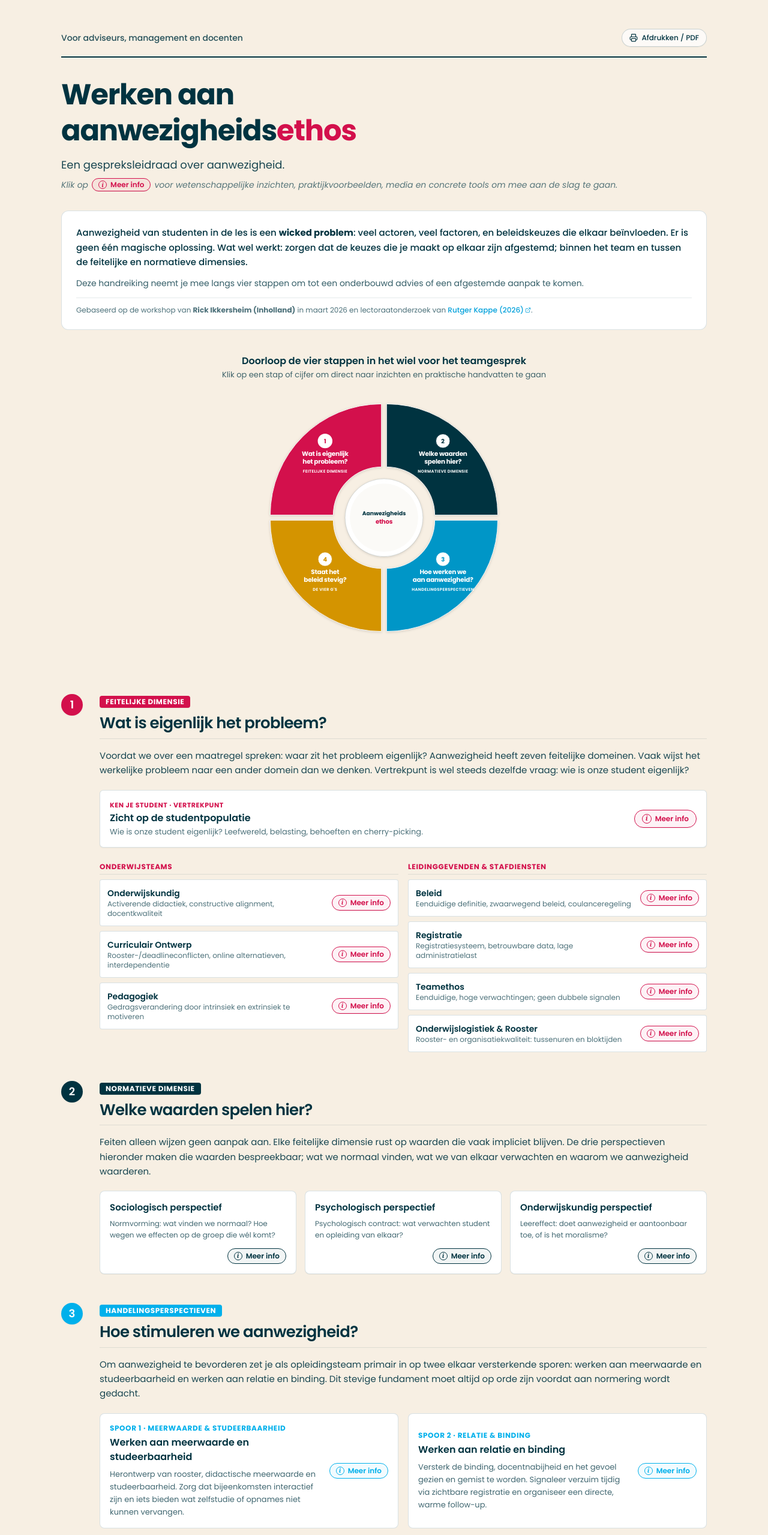
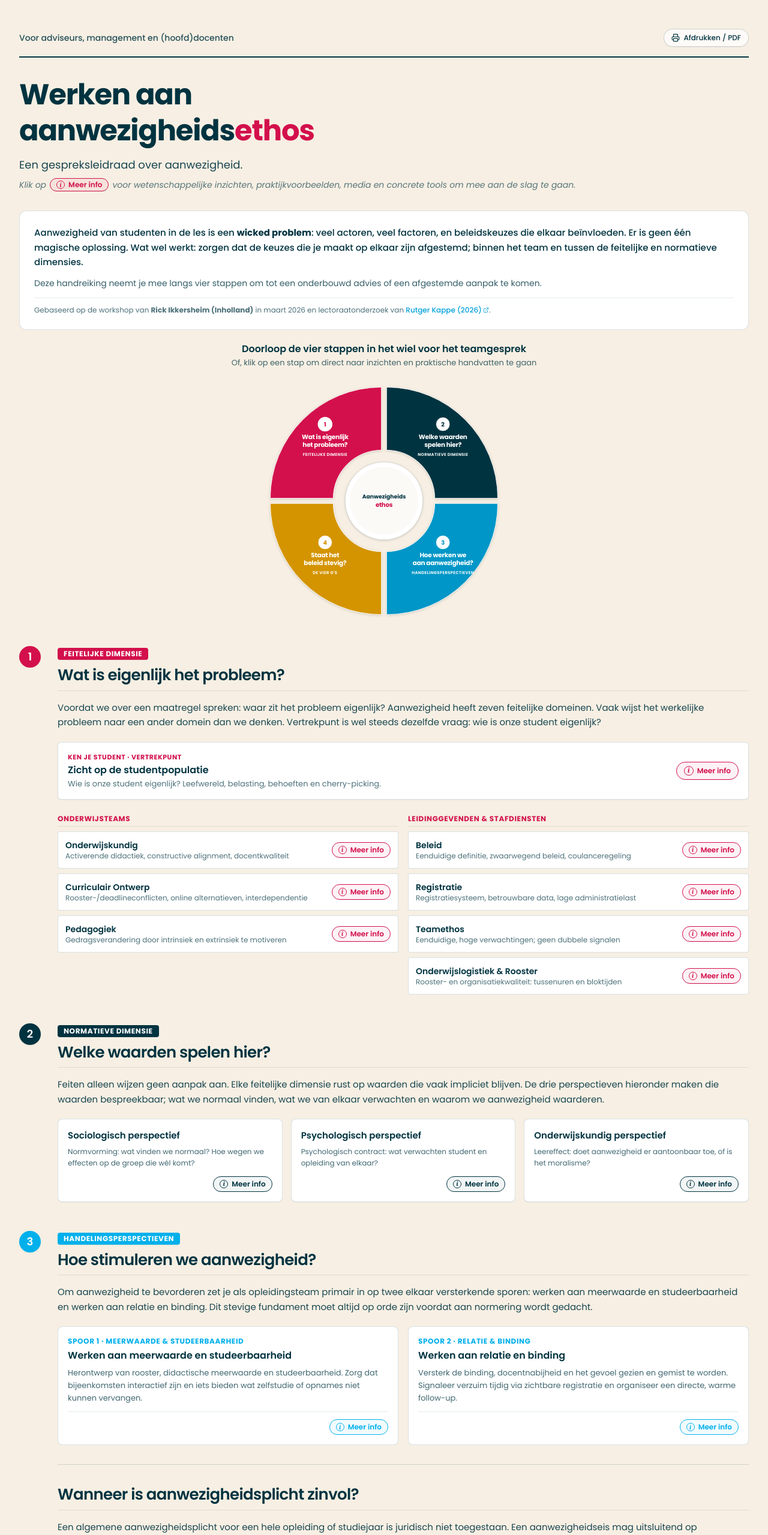
Before and after one commit to i-yesil/aanwezigheid, a React (Vite) app: page / in a window 1280 px wide. Shown: the top 2559 px of the page at 60% size. Built offline with nearby package versions, Linux system fonts and the light colour scheme.

Commit message:
refactor: improve layout, spacing, and styling
Adjusted container widths and section spacing for better responsiveness. Updated header text and enforced uniform grid height for the pillars section to improve consistency.

```diff
--- a/src/App.tsx
+++ b/src/App.tsx
@@ -78,7 +78,7 @@ export default function App() {
   return (
     <div className="min-h-screen bg-[#f7efe3] text-[#003340] font-['Poppins',system-ui,sans-serif]">
       {/* Main Page Container */}
-      <main className="max-w-[1140px] mx-auto px-4 sm:px-8 py-8 sm:py-12 no-print relative">
+      <main className="max-w-[1340px] mx-auto px-4 sm:px-8 py-8 sm:py-12 no-print relative">
         {/* Masthead */}
         <Masthead
           onPrint={handlePrint}
@@ -104,7 +104,7 @@ export default function App() {
         </div>
 
         {/* Hero Section: Wicked Problem & Interactive Wheel */}
-        <div className="space-y-6 mb-12">
+        <div className="space-y-4 mb-6 sm:mb-8">
           {/* Wicked Problem Callout Box */}
           <div className="bg-white border border-[#003340]/15 rounded-xl p-5 sm:p-6">
             <p className="text-sm sm:text-[15px] text-[#003340] leading-relaxed mb-3 font-medium">
@@ -129,13 +129,13 @@ export default function App() {
           </div>
 
           {/* Interactive Wheel */}
-          <div className="bg-transparent py-2 sm:py-4">
-            <div className="text-center mb-3">
+          <div className="bg-transparent pt-1 pb-0">
+            <div className="text-center mb-2">
               <h3 className="text-sm sm:text-base font-semibold text-[#003340]">
                 Doorloop de vier stappen in het wiel voor het teamgesprek
               </h3>
               <p className="text-xs sm:text-[13px] text-[#003340]/75 mt-0.5">
-                Klik op een stap of cijfer om direct naar inzichten en praktische handvatten te gaan
+                Of, klik op een stap om direct naar inzichten en praktische handvatten te gaan
               </p>
             </div>
             <InteractiveWheel activeStep={activeStep} onSelectStep={scrollToStep} />
--- a/src/components/InteractiveWheel.tsx
+++ b/src/components/InteractiveWheel.tsx
@@ -41,7 +41,7 @@ export const InteractiveWheel: React.FC<InteractiveWheelProps> = ({
   };
 
   return (
-    <div className="w-full max-w-[420px] mx-auto my-3 sm:my-5 flex flex-col items-center">
+    <div className="w-full max-w-[420px] mx-auto mt-2 mb-0 sm:mt-3 sm:mb-1 flex flex-col items-center">
       <svg
         viewBox="0 0 680 680"
         className="w-full h-auto drop-shadow-sm select-none"
--- a/src/components/Masthead.tsx
+++ b/src/components/Masthead.tsx
@@ -15,7 +15,7 @@ export const Masthead: React.FC<MastheadProps> = ({
       <div className="flex justify-between items-center gap-4">
         <div>
           <span className="text-xs sm:text-sm text-[#003340]/85 font-medium">
-            Voor adviseurs, management en docenten
+            Voor adviseurs, management en (hoofd)docenten
           </span>
         </div>
 
--- a/src/components/StepSection.tsx
+++ b/src/components/StepSection.tsx
@@ -312,11 +312,11 @@ export const StepSection: React.FC<StepSectionProps> = ({
         </p>
 
         {/* The Two Fundamental Pillars */}
-        <div className="grid grid-cols-1 md:grid-cols-2 gap-4 mb-8">
+        <div className="grid grid-cols-1 md:grid-cols-2 gap-4 mb-8 items-stretch">
           {/* Spoor 1: Meerwaarde & Studeerbaarheid */}
           <div
             onClick={() => onOpenDimension('p-routeA')}
-            className="bg-white border border-[#003340]/15 rounded-lg p-4 hover:border-[#00b0eb] transition-all cursor-pointer flex items-center justify-between gap-4 group"
+            className="bg-white border border-[#003340]/15 rounded-lg p-4 hover:border-[#00b0eb] transition-all cursor-pointer flex flex-col justify-between group h-full"
           >
             <div>
               <span className="text-xs font-bold uppercase tracking-wider text-[#00b0eb] block mb-1">
@@ -325,22 +325,22 @@ export const StepSection: React.FC<StepSectionProps> = ({
               <h4 className="text-base font-semibold text-[#003340] group-hover:text-[#00b0eb] transition-colors mb-1.5">
                 Werken aan meerwaarde en studeerbaarheid
               </h4>
-              <p className="text-xs sm:text-[13px] text-[#003340]/75 leading-relaxed">
+              <p className="text-xs sm:text-[13px] text-[#003340]/75 leading-relaxed mb-3">
                 Herontwerp van rooster, didactische meerwaarde en studeerbaarheid. Zorg dat bijeenkomsten interactief zijn en iets bieden wat zelfstudie of opnames niet kunnen vervangen.
               </p>
             </div>
-            <span
-              className="inline-flex items-center gap-1.5 px-2.5 py-1 rounded-full text-xs font-semibold border border-[#00b0eb] text-[#00b0eb] bg-[#00b0eb]/5 group-hover:bg-[#00b0eb] group-hover:text-white transition-all shrink-0"
-            >
+            <div className="flex items-center justify-end pt-3 border-t border-[#003340]/10 mt-auto">
+              <span className="inline-flex items-center gap-1.5 px-2.5 py-1 rounded-full text-xs font-semibold border border-[#00b0eb] text-[#00b0eb] bg-[#00b0eb]/5 group-hover:bg-[#00b0eb] group-hover:text-white transition-all shrink-0">
                 <span className="w-3.5 h-3.5 rounded-full border border-current flex items-center justify-center font-serif italic text-[10px] font-bold">i</span>
                 <span>Meer info</span>
               </span>
+            </div>
           </div>
 
           {/* Spoor 2: Relatie & Binding */}
           <div
             onClick={() => onOpenDimension('p-routeB')}
-            className="bg-white border border-[#003340]/15 rounded-lg p-4 hover:border-[#00b0eb] transition-all cursor-pointer flex items-center justify-between gap-4 group"
+            className="bg-white border border-[#003340]/15 rounded-lg p-4 hover:border-[#00b0eb] transition-all cursor-pointer flex flex-col justify-between group h-full"
           >
             <div>
               <span className="text-xs font-bold uppercase tracking-wider text-[#00b0eb] block mb-1">
@@ -349,16 +349,16 @@ export const StepSection: React.FC<StepSectionProps> = ({
               <h4 className="text-base font-semibold text-[#003340] group-hover:text-[#00b0eb] transition-colors mb-1.5">
                 Werken aan relatie en binding
               </h4>
-              <p className="text-xs sm:text-[13px] text-[#003340]/75 leading-relaxed">
+              <p className="text-xs sm:text-[13px] text-[#003340]/75 leading-relaxed mb-3">
                 Versterk de binding, docentnabijheid en het gevoel gezien en gemist te worden. Signaleer verzuim tijdig via zichtbare registratie en organiseer een directe, warme follow-up.
               </p>
             </div>
-            <span
-              className="inline-flex items-center gap-1.5 px-2.5 py-1 rounded-full text-xs font-semibold border border-[#00b0eb] text-[#00b0eb] bg-[#00b0eb]/5 group-hover:bg-[#00b0eb] group-hover:text-white transition-all shrink-0"
-            >
+            <div className="flex items-center justify-end pt-3 border-t border-[#003340]/10 mt-auto">
+              <span className="inline-flex items-center gap-1.5 px-2.5 py-1 rounded-full text-xs font-semibold border border-[#00b0eb] text-[#00b0eb] bg-[#00b0eb]/5 group-hover:bg-[#00b0eb] group-hover:text-white transition-all shrink-0">
                 <span className="w-3.5 h-3.5 rounded-full border border-current flex items-center justify-center font-serif italic text-[10px] font-bold">i</span>
                 <span>Meer info</span>
               </span>
+            </div>
           </div>
         </div>
 
@@ -379,7 +379,7 @@ export const StepSection: React.FC<StepSectionProps> = ({
           {/* Spoor 3 (Linker kolom, uitgelijnd met Spoor 1) */}
           <div
             onClick={() => onOpenDimension('p-routeC')}
-            className="bg-white border border-[#003340]/15 rounded-lg p-4 hover:border-[#00b0eb] transition-all cursor-pointer flex flex-col justify-between group"
+            className="bg-white border border-[#003340]/15 rounded-lg p-4 hover:border-[#00b0eb] transition-all cursor-pointer flex flex-col justify-between group h-full"
           >
             <div>
               <span className="text-xs font-bold uppercase tracking-wider text-[#00b0eb] block mb-1">
@@ -392,10 +392,7 @@ export const StepSection: React.FC<StepSectionProps> = ({
                 Overweegt het team een formele aanwezigheidsplicht, dan gelden de strikte kaders van Hogeschool Rotterdam en de WHW: studeren is een recht, geen plicht. Een plicht mag alleen op cursusniveau bij een praktische oefening (POA), met verplichte verankering in OER en curriculumschema.
               </p>
             </div>
-            <div className="flex items-center justify-between pt-3 border-t border-[#003340]/10 mt-auto">
-              <span className="text-[11px] font-semibold text-[#00b0eb]">
-                Bekijk didactische proportionaliteit
-              </span>
+            <div className="flex items-center justify-end pt-3 border-t border-[#003340]/10 mt-auto">
               <span className="inline-flex items-center gap-1.5 px-2.5 py-1 rounded-full text-xs font-semibold border border-[#00b0eb] text-[#00b0eb] bg-[#00b0eb]/5 group-hover:bg-[#00b0eb] group-hover:text-white transition-all shrink-0">
                 <span className="w-3.5 h-3.5 rounded-full border border-current flex items-center justify-center font-serif italic text-[10px] font-bold">i</span>
                 <span>Meer info</span>
@@ -853,7 +850,7 @@ if (stepNumber === 4) {
         </div>
 
         <p className="text-sm sm:text-[15px] text-[#003340]/90 mb-5 leading-relaxed">
-          Vier evaluatievragen om te toetsen of de voorgenomen of bestaande aanpak van aanwezigheid stevig staat. Alle vier moeten 'ja' zijn, anders weet je waar het werk ligt.
+          Deze vier evaluatievragen toetsen of de voorgenomen of bestaande aanpak van aanwezigheid stevig staat. Alle vier moeten 'ja' zijn, anders weet je waar het werk ligt.
         </p>
 
         <div className="grid grid-cols-1 sm:grid-cols-2 lg:grid-cols-4 gap-3.5">
--- a/src/components/StickyStepBar.tsx
+++ b/src/components/StickyStepBar.tsx
@@ -13,7 +13,7 @@ export const StickyStepBar: React.FC<StickyStepBarProps> = ({
 }) => {
   return (
     <div className="sticky top-0 z-30 bg-[#f7efe3]/95 backdrop-blur-md border-b border-[#003340]/15 shadow-xs transition-all">
-      <div className="max-w-[1040px] mx-auto px-4 sm:px-6 py-2.5 flex items-center gap-3">
+      <div className="max-w-[1340px] mx-auto px-4 sm:px-8 py-2.5 flex items-center gap-3">
         <span className="hidden sm:inline-block text-[10px] font-bold tracking-[0.12em] uppercase text-[#003340]/60 shrink-0">
           Stappen
         </span>
```
Lines whose indentation alone changed are shown as unchanged.
